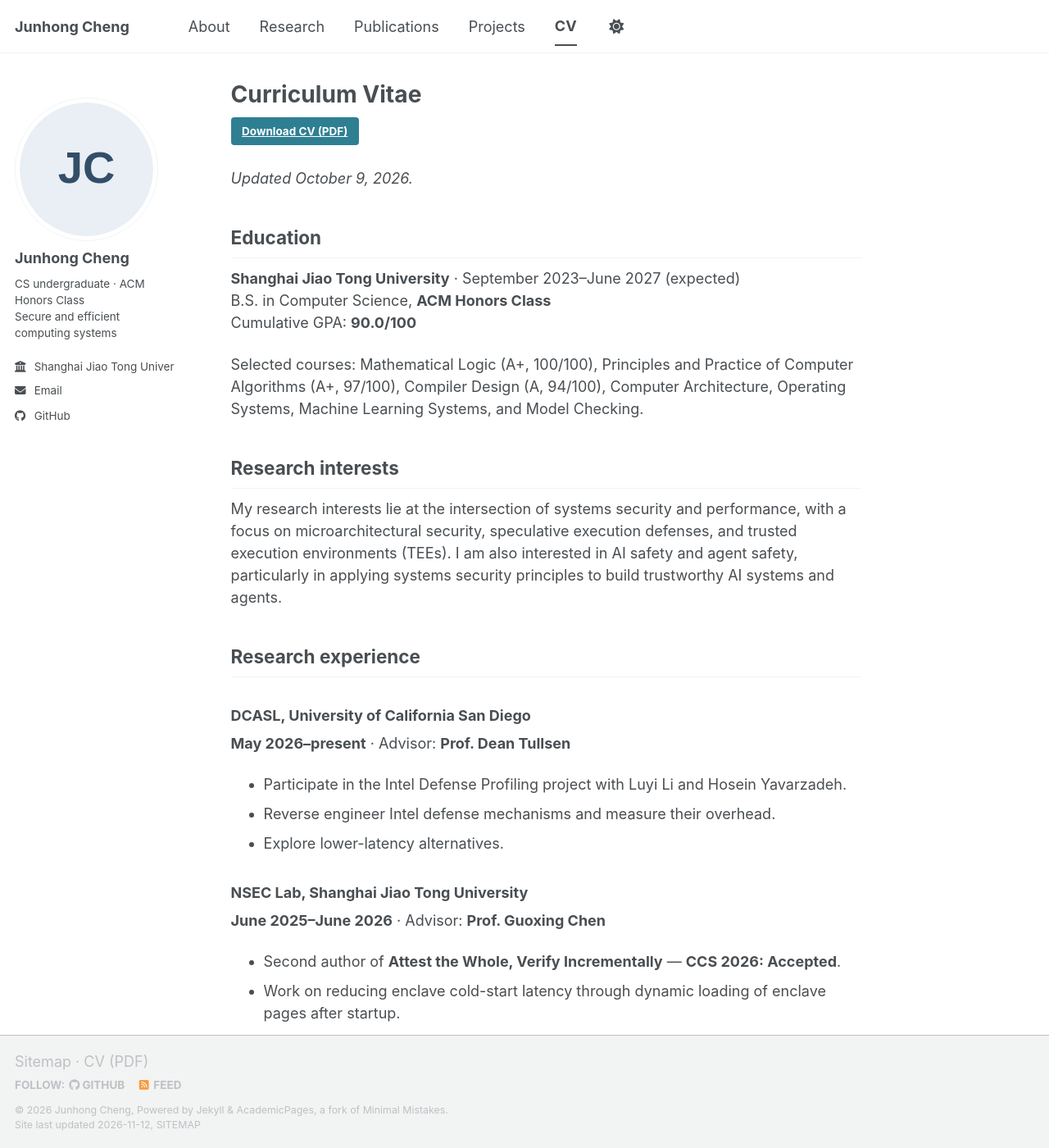
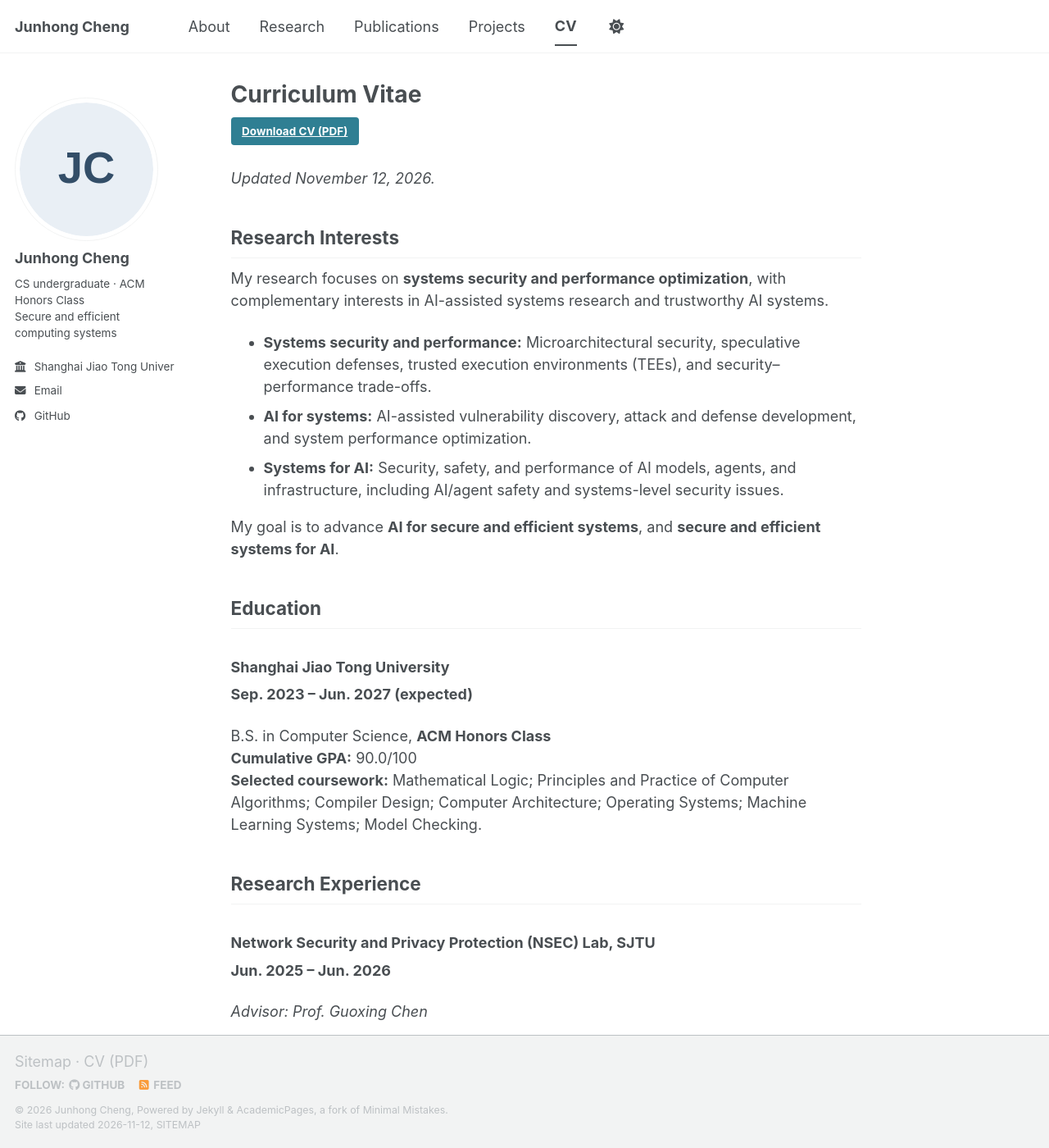
Before and after one commit to ChengJH-HEhe/ChengJH-HEhe.github.io, a Jekyll site: the page built from _pages/cv.md, in a window 1280 px wide and 1400 px high. Shown: the whole window at 82% size. Built offline with Jekyll 4.4.1, drawn with Linux system fonts in a browser that asks for light colours; some of the changed text lies outside the part shown.

Commit message:
Sync finalized two-page CV, research interests, and project details

```diff
--- a/_pages/cv.md
+++ b/_pages/cv.md
@@ -6,62 +6,115 @@ author_profile: true
 
 [Download CV (PDF)](/files/CV.pdf){: .btn .btn--primary}
 
-*Updated October 9, 2026.*
+*Updated November 12, 2026.*
+
+## Research Interests
+
+My research focuses on **systems security and performance optimization**, with complementary interests in AI-assisted systems research and trustworthy AI systems.
+
+- **Systems security and performance:** Microarchitectural security, speculative execution defenses, trusted execution environments (TEEs), and security–performance trade-offs.
+- **AI for systems:** AI-assisted vulnerability discovery, attack and defense development, and system performance optimization.
+- **Systems for AI:** Security, safety, and performance of AI models, agents, and infrastructure, including AI/agent safety and systems-level security issues.
+
+My goal is to advance **AI for secure and efficient systems**, and **secure and efficient systems for AI**.
 
 ## Education
 
-**Shanghai Jiao Tong University** · September 2023–June 2027 (expected)
+### Shanghai Jiao Tong University
+
+**Sep. 2023 – Jun. 2027 (expected)**
+
 B.S. in Computer Science, **ACM Honors Class**
-Cumulative GPA: **90.0/100**
+**Cumulative GPA:** 90.0/100
+**Selected coursework:** Mathematical Logic; Principles and Practice of Computer Algorithms; Compiler Design; Computer Architecture; Operating Systems; Machine Learning Systems; Model Checking.
 
-Selected courses: Mathematical Logic (A+, 100/100), Principles and Practice of Computer Algorithms (A+, 97/100), Compiler Design (A, 94/100), Computer Architecture, Operating Systems, Machine Learning Systems, and Model Checking.
+## Research Experience
 
-## Research interests
+### Network Security and Privacy Protection (NSEC) Lab, SJTU
 
-My research interests lie at the intersection of systems security and performance, with a focus on microarchitectural security, speculative execution defenses, and trusted execution environments (TEEs). I am also interested in AI safety and agent safety, particularly in applying systems security principles to build trustworthy AI systems and agents.
+**Jun. 2025 – Jun. 2026**
 
-## Research experience
+*Advisor: Prof. Guoxing Chen*
+
+- Study secure and efficient trusted execution, focusing on whole-program integrity and enclave startup efficiency; co-authored an accepted CCS 2026 paper as second author.
 
 ### DCASL, University of California San Diego
 
-**May 2026–present** · Advisor: **Prof. Dean Tullsen**
+**May 2026 – present**
 
-- Participate in the Intel Defense Profiling project with Luyi Li and Hosein Yavarzadeh.
-- Reverse engineer Intel defense mechanisms and measure their overhead.
-- Explore lower-latency alternatives.
+*Advisor: Prof. Dean Tullsen*
+*Collaborators: Luyi Li and Hosein Yavarzadeh*
 
-### NSEC Lab, Shanghai Jiao Tong University
+- **BHI Defense Profiling (ongoing):** Study security–performance trade-offs in Intel/AMD branch-predictor defenses, assessing isolation across privilege boundaries and the runtime cost of enforcing it.
 
-**June 2025–June 2026** · Advisor: **Prof. Guoxing Chen**
+## Publications
 
-- Second author of **Attest the Whole, Verify Incrementally** — **CCS 2026: Accepted**.
-- Work on reducing enclave cold-start latency through dynamic loading of enclave pages after startup.
+**Attest the Whole, Verify Incrementally: Whole-Program Integrity via Lazy Verification in Trusted Execution Environments**
+Zhen Huang, **Junhong Cheng**, Yijia Ma, Guoxing Chen, Zhezhi He, Yan Meng, Mengmeng Zhou, and Haojin Zhu.
+*ACM Conference on Computer and Communications Security*
+([CCS 2026](https://www.sigsac.org/ccs/CCS2026/program/schedule.html)). **Accepted.**
 
-## Personal projects
+<p style="text-indent: 2em;">Whole-program integrity via compact metadata attestation and first-access block verification on <strong>Intel SGX and AMD SEV-SNP</strong>; evaluated on FaaS, database workloads, and LLM inference.</p>
 
-- **[Mx compiler](https://github.com/ChengJH-HEhe/Compiler-Design-Implementation):** Java compiler for a C-like educational language, with Mem2Reg, ADCE, and SSA-based register allocation. Performance comparable to `-O2` in the course evaluation.
-- **[Verilog CPU](https://github.com/ChengJH-HEhe/CPU-2024):** Tomasulo scheduling and basic RISC-V integer instructions.
-- **Raft:** Go implementation of replicated-log consensus for a course project. [Lab specification](https://pdos.csail.mit.edu/6.824/labs/lab-raft1.html).
+## Personal Projects
 
-## Awards and honors
+### SGX Cold-Start Optimization
 
-- **Zhiyuan Honors Scholarship**, 2023 and 2024 — top 2% at SJTU.
+**CCS 2026**
 
-## Teaching assistant experience
+- Designed a dynamic page-loading mechanism for Intel SGX, deferring additional enclave-page loading until after startup to reduce the work required during enclave initialization.
+- Integrated deferred page loading with the paper's lazy-verification framework for whole-program integrity, connecting startup efficiency with authenticated access to program contents.
 
-- **Great Ideas in Computer Science**, Alei Liang — Fall 2024.
-- **Principles and Practice of Computer Algorithms**, Yong Yu — Summer 2025.
+### Defense Profiling and Overhead Evaluation
 
-## Student leadership
+**May 2026 – present**
 
-- **Class Monitor**, ACM Honors Class of 2023 — September 2024–September 2025.
-- **Organization Committee Member**, ACM Honors Class — September 2025–September 2026.
+*UCSD research internship*
+
+- Develop fine-grained microbenchmarks to characterize Intel/AMD defense mechanisms and investigate isolation boundaries across kernel/user transitions and VM/cross-VM contexts.
+- Develop controlled overhead benchmarks to quantify mitigation costs across workloads and analyze the security–performance trade-offs of different defense configurations.
+
+### [Mx Compiler](https://github.com/ChengJH-HEhe/Compiler-Design-Implementation)
+
+**Java**
+
+- Built a compiler for a C-like educational language, with an SSA-based intermediate representation and RISC-V assembly generation.
+- Implemented Mem2Reg, aggressive dead-code elimination, and liveness-based register allocation with spilling.
+
+### [Out-of-Order RISC-V CPU](https://github.com/ChengJH-HEhe/CPU-2024)
+
+**Verilog**
+
+- Implemented a RISC-V processor using Tomasulo-style dynamic scheduling for out-of-order instruction execution.
+- Built reservation stations, a reorder buffer, and load/store buffering; coordinated operand dependencies and in-order retirement.
+
+### [Raft Replicated Log](https://pdos.csail.mit.edu/6.824/labs/lab-raft1.html)
+
+**Go**
+
+- Implemented leader election and replicated-log consensus for distributed state replication.
+- Handled network delays, partitions, message loss, and reordering in the consensus protocol.
+
+## Awards and Honors
+
+**Zhiyuan Honors Scholarship**, 2023 and 2024  ·  **Top 2% at SJTU**
+
+## Teaching Assistant Experience
+
+### Great Ideas in Computer Science
+
+**Fall 2024**
+
+### Principles and Practice of Computer Algorithms
+
+**Summer 2025**
 
 ## Skills
 
-- **Programming:** C++, Go, Java, Verilog.
-- **Tools:** Git, Markdown, LaTeX.
-- **Languages:** Chinese (native); English (fluent). TOEFL: 110/120 (5.5/6.0), Speaking 5.0/6.0, as reported in the PDF CV.
+**Programming:** C++, Go, Java, Verilog
+**Systems Expertise:** Intel SGX, CPU Microarchitecture
+**Languages:** Chinese (native), English (fluent)
+**TOEFL:** 110/120 (5.5/6.0); Speaking: 5.0/6.0.
 
 ## Contact
 
--- a/_pages/projects.md
+++ b/_pages/projects.md
@@ -4,27 +4,39 @@ permalink: /projects/
 author_profile: true
 ---
 
-## Mx compiler
+## SGX Cold-Start Optimization
 
-A compiler for Mx, a C-like educational language, written in **Java** for the Compiler Design and Implementation course.
+**CCS 2026**
 
-- Implements memory-to-register promotion (Mem2Reg) and aggressive dead-code elimination (ADCE).
-- Uses SSA-based register allocation.
-- Achieves performance comparable to `-O2` in the course evaluation, as reported in my CV.
+- Designed a dynamic page-loading mechanism for Intel SGX, deferring additional enclave-page loading until after startup to reduce the work required during enclave initialization.
+- Integrated deferred page loading with the paper's lazy-verification framework for whole-program integrity, connecting startup efficiency with authenticated access to program contents.
 
-[Source code](https://github.com/ChengJH-HEhe/Compiler-Design-Implementation)
+## Defense Profiling and Overhead Evaluation
 
-## Verilog CPU
+**May 2026 – present**
 
-A CPU implemented in **Verilog** for a Computer Architecture course.
+*UCSD research internship*
 
-- Implements the Tomasulo algorithm.
-- Supports basic RISC-V integer instructions.
+- Develop fine-grained microbenchmarks to characterize Intel/AMD defense mechanisms and investigate isolation boundaries across kernel/user transitions and VM/cross-VM contexts.
+- Develop controlled overhead benchmarks to quantify mitigation costs across workloads and analyze the security–performance trade-offs of different defense configurations.
 
-[Source code](https://github.com/ChengJH-HEhe/CPU-2024)
+## [Mx Compiler](https://github.com/ChengJH-HEhe/Compiler-Design-Implementation)
 
-## Raft
+**Java**
 
-A **Go** implementation of Raft for a course project in Principles and Practice of Computer Algorithms. Raft manages a replicated log and maintains consensus despite non-Byzantine failures, including network delays, partitions, packet loss, duplication, and reordering.
+- Built a compiler for a C-like educational language, with an SSA-based intermediate representation and RISC-V assembly generation.
+- Implemented Mem2Reg, aggressive dead-code elimination, and liveness-based register allocation with spilling.
 
-[Lab specification](https://pdos.csail.mit.edu/6.824/labs/lab-raft1.html)
+## [Out-of-Order RISC-V CPU](https://github.com/ChengJH-HEhe/CPU-2024)
+
+**Verilog**
+
+- Implemented a RISC-V processor using Tomasulo-style dynamic scheduling for out-of-order instruction execution.
+- Built reservation stations, a reorder buffer, and load/store buffering; coordinated operand dependencies and in-order retirement.
+
+## [Raft Replicated Log](https://pdos.csail.mit.edu/6.824/labs/lab-raft1.html)
+
+**Go**
+
+- Implemented leader election and replicated-log consensus for distributed state replication.
+- Handled network delays, partitions, message loss, and reordering in the consensus protocol.
--- a/_pages/research.md
+++ b/_pages/research.md
@@ -4,20 +4,32 @@ permalink: /research/
 author_profile: true
 ---
 
-My research interests lie at the intersection of systems security and performance, with a focus on microarchitectural security, speculative execution defenses, and trusted execution environments (TEEs). I am also interested in AI safety and agent safety, particularly in applying systems security principles to build trustworthy AI systems and agents.
+My research focuses on **systems security and performance optimization**, with complementary interests in AI-assisted systems research and trustworthy AI systems.
 
-## Intel defense profiling
+- **Systems security and performance:** Microarchitectural security, speculative execution defenses, trusted execution environments (TEEs), and security–performance trade-offs.
+- **AI for systems:** AI-assisted vulnerability discovery, attack and defense development, and system performance optimization.
+- **Systems for AI:** Security, safety, and performance of AI models, agents, and infrastructure, including AI/agent safety and systems-level security issues.
 
-**DCASL, University of California San Diego** · May 2026–present
-**Advisor:** Prof. Dean Tullsen · **Collaborators:** Luyi Li and Hosein Yavarzadeh
-
-I reverse engineer Intel defense mechanisms and measure their performance overhead. The project also explores alternatives that could reduce defense latency.
+My goal is to advance **AI for secure and efficient systems**, and **secure and efficient systems for AI**.
 
 ## TEE acceleration
 
 **Network Security and Privacy Protection (NSEC) Lab, SJTU** · June 2025–June 2026
 **Advisor:** Prof. Guoxing Chen
 
-I contributed to **Attest the Whole, Verify Incrementally** as the second author. The project reduces enclave cold-start latency by dynamically loading enclave pages after startup.
+My research focused on secure and efficient trusted execution, including whole-program integrity and enclave startup efficiency. I am the second author of **Attest the Whole, Verify Incrementally** — **CCS 2026: Accepted**.
 
-**Publication status: CCS 2026: Accepted.** [More about the manuscript](/publications/attest-the-whole/)
+The paper's lazy-verification architecture is implemented on **Intel SGX and AMD SEV-SNP**. My personal design contribution focuses on dynamic enclave-page loading to reduce SGX cold-start work. [Publication details](/publications/attest-the-whole/) · [Project details](/projects/#sgx-cold-start-optimization)
+
+<a id="intel-defense-profiling"></a>
+
+## Defense profiling and overhead evaluation
+
+**DCASL, University of California San Diego** · May 2026–present
+**Advisor:** Prof. Dean Tullsen
+**Collaborators:** Luyi Li and Hosein Yavarzadeh
+
+I study security–performance trade-offs in Intel/AMD branch-predictor defenses, assessing isolation across privilege boundaries and the runtime cost of enforcing it.
+
+- Develop fine-grained microbenchmarks to characterize Intel/AMD defense mechanisms and investigate isolation boundaries across kernel/user transitions and VM/cross-VM contexts.
+- Develop controlled overhead benchmarks to quantify mitigation costs across workloads and analyze the security–performance trade-offs of different defense configurations.
```
Also changed, not shown: _pages/about.md (+11 -5 lines), _publications/2026-10-01-attest-the-whole.md (+10 -4 lines), 1 other file.
